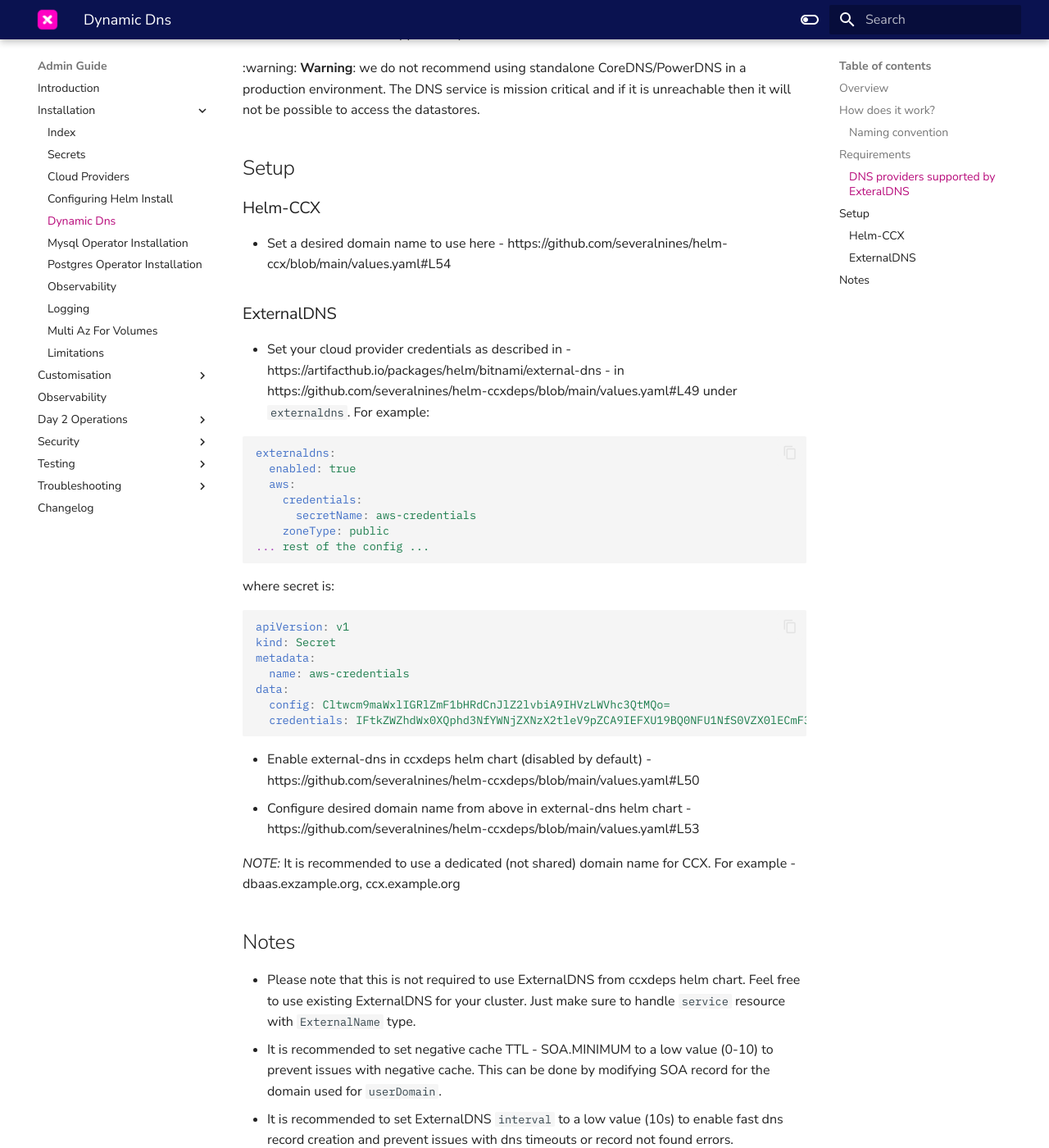
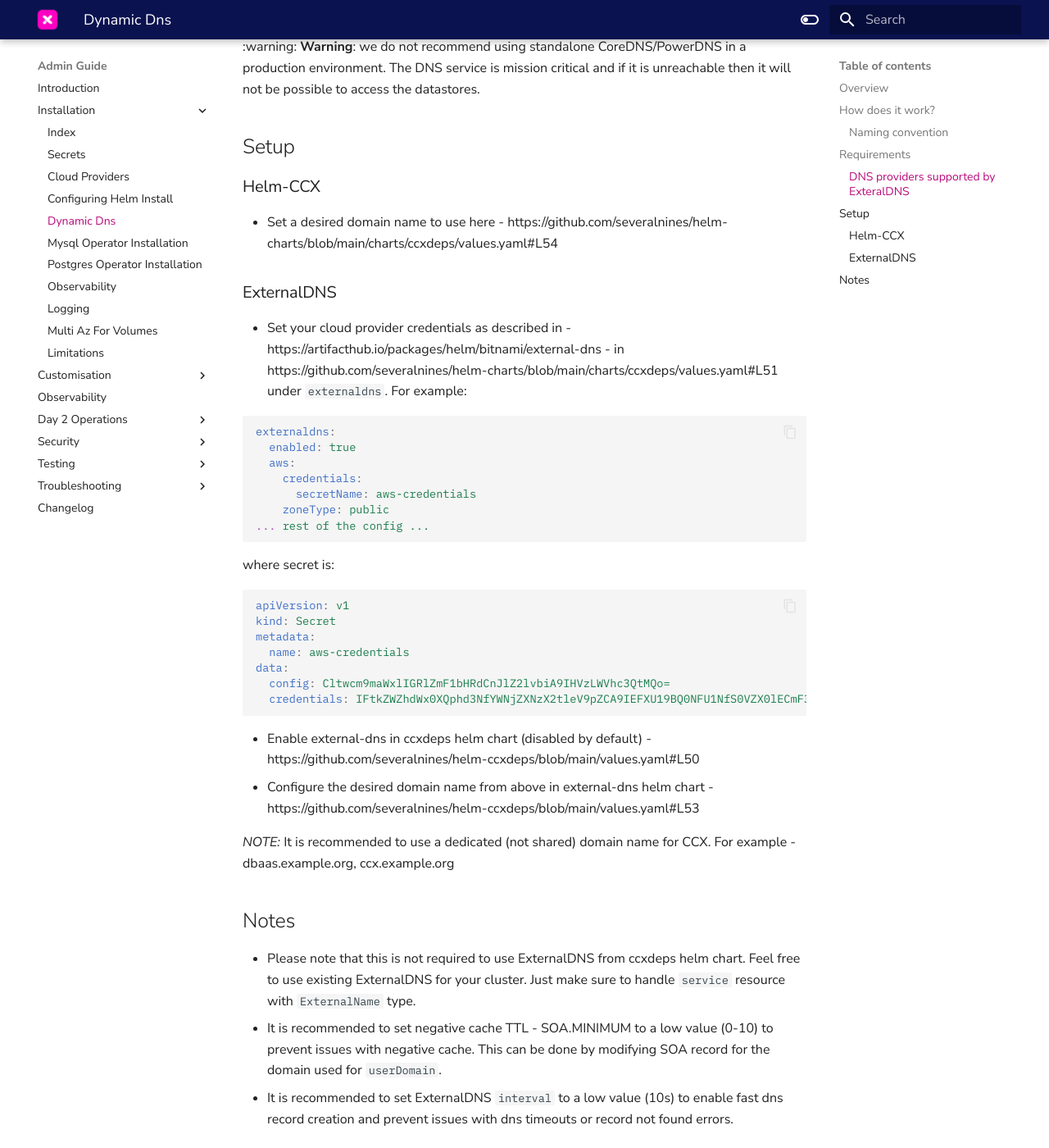
Before and after one commit to severalnines/ccx-docs, an MkDocs documentation site: the page built from docs/admin/Installation/Dynamic-DNS.md, in a window 1280 px wide and 1400 px high, scrolled down 1159 px. Shown: the whole window at 82% size. Built offline with MkDocs 1.6.1 and Material for MkDocs 9.7.7, drawn with Linux system fonts in a browser that asks for light colours; comment, search, counter and statistics services are not loaded; some of the changed text lies outside the part shown.

Commit message:
updated links

````diff
--- a/docs/admin/Installation/Dynamic-DNS.md
+++ b/docs/admin/Installation/Dynamic-DNS.md
@@ -20,8 +20,8 @@
 
 ## Requirements
 
-- ExternalDNS - https://github.com/kubernetes-sigs/external-dns
-- Domain name managed by one of ExternalDNS supported providers - https://github.com/kubernetes-sigs/external-dns#status-of-providers
+- [ExternalDNS](https://github.com/kubernetes-sigs/external-dns)
+- Domain name managed by one of [ExternalDNS supported providers](https://github.com/kubernetes-sigs/external-dns#status-of-providers)
 
 ### DNS providers supported by ExteralDNS
 
@@ -36,11 +36,11 @@
 
 ### Helm-CCX
 
-- Set a desired domain name to use here - https://github.com/severalnines/helm-ccx/blob/main/values.yaml#L54
+- Set a desired domain name to use here - https://github.com/severalnines/helm-charts/blob/main/charts/ccxdeps/values.yaml#L54
 
 ### ExternalDNS
 
-- Set your cloud provider credentials as described in - https://artifacthub.io/packages/helm/bitnami/external-dns - in https://github.com/severalnines/helm-ccxdeps/blob/main/values.yaml#L49 under `externaldns`.
+- Set your cloud provider credentials as described in - https://artifacthub.io/packages/helm/bitnami/external-dns - in https://github.com/severalnines/helm-charts/blob/main/charts/ccxdeps/values.yaml#L51 under `externaldns`.
   For example:
 
 ```yaml
@@ -66,9 +66,9 @@
 ```
 
 - Enable external-dns in ccxdeps helm chart (disabled by default) - https://github.com/severalnines/helm-ccxdeps/blob/main/values.yaml#L50
-- Configure desired domain name from above in external-dns helm chart - https://github.com/severalnines/helm-ccxdeps/blob/main/values.yaml#L53
+- Configure the desired domain name from above in external-dns helm chart - https://github.com/severalnines/helm-ccxdeps/blob/main/values.yaml#L53
 
-  _NOTE:_ It is recommended to use a dedicated (not shared) domain name for CCX. For example - dbaas.exzample.org, ccx.example.org
+  _NOTE:_ It is recommended to use a dedicated (not shared) domain name for CCX. For example - dbaas.example.org, ccx.example.org
 
 ## Notes
 
````
Also changed, not shown: docs/admin/Installation/Tutorial-openstack.md (+1 -1 lines).
